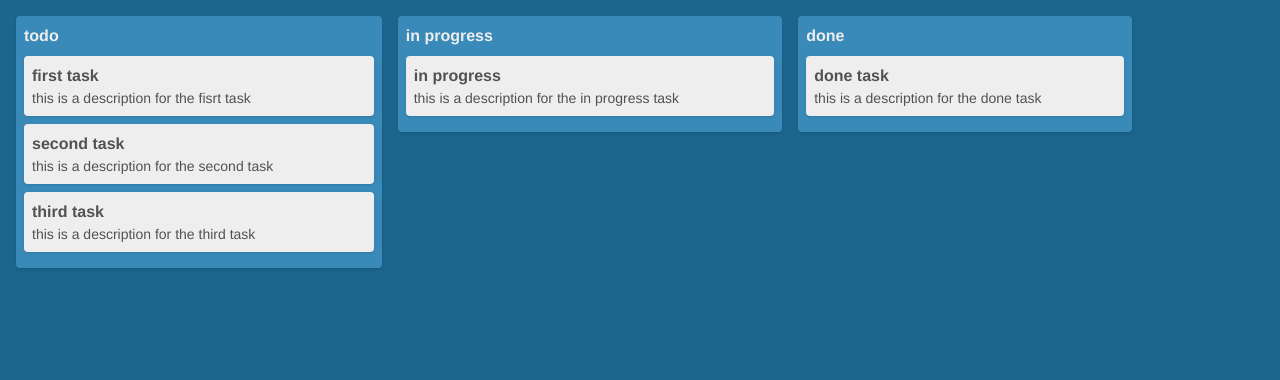
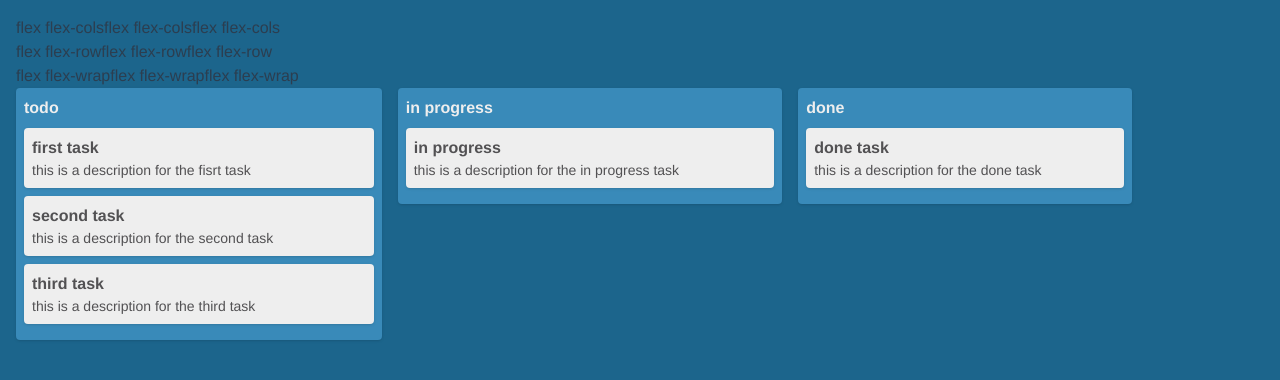
Before and after one commit to jiyuuki/workspace, a Vue app: page / in a window 1280 px wide. Shown: the top 380 px of the page. Built offline with nearby package versions, Linux system fonts and the light colour scheme.

Commit message:
fix git conflet

```diff
--- a/src/views/WorkSpaceView.vue
+++ b/src/views/WorkSpaceView.vue
@@ -1,5 +1,20 @@
 <template>
   <div class="workspace">
+    <div class="flex flex-cols items-start">
+      <div>flex flex-cols</div>
+      <div>flex flex-cols</div>
+      <div>flex flex-cols</div>
+    </div>
+    <div class="flex flex-row items-start">
+      <div>flex flex-row</div>
+      <div>flex flex-row</div>
+      <div>flex flex-row</div>
+    </div>
+    <div class="flex flex-wrap items-start">
+      <div>flex flex-wrap</div>
+      <div>flex flex-wrap</div>
+      <div>flex flex-wrap</div>
+    </div>
     <div class="flex flex-row items-start">
       <div
         v-for="(column, $columnIndex) of workspace.columns"
```
